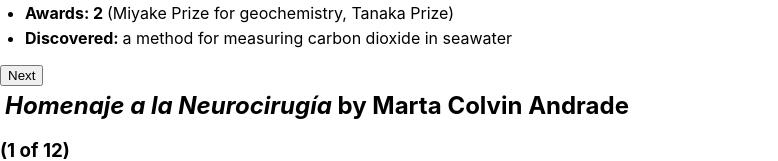
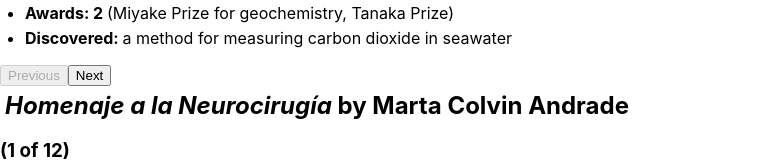
Before and after one commit to TranLeKhanhDuyen/Knowledge, a React (Create React App) app in the folder example/my-app/: page / in a window 1280 px wide. Shown: the part 410-571 px from the top of the page, without its empty margins (0-778 px from the left). Built offline with nearby package versions, Linux system fonts and the light colour scheme.

Commit message:
feat: add revious button

```diff
--- a/example/my-app/src/components/Sate-variable/state.jsx
+++ b/example/my-app/src/components/Sate-variable/state.jsx
@@ -4,6 +4,8 @@ import { sculptureList } from "./data";
 export default function State() {
   const [index, setIndex] = useState(0);
   const [showMore, setShowMore] = useState(false);
+
+  const totalSculptures = sculptureList.length;
 
   const handleNextClick = () => {
     setIndex(index + 1);
@@ -13,10 +15,25 @@ export default function State() {
     setShowMore(!showMore);
   };
 
+  const handlePreviousClick = () => {
+    if (index > 0) {
+      setIndex(index - 1);
+    }
+  };
+
   let sculpture = sculptureList[index];
   return (
     <>
-      <button onClick={handleNextClick}>Next</button>
+      <button onClick={handlePreviousClick} disabled={index === 0}>
+        Previous
+      </button>
+
+      <button
+        onClick={handleNextClick}
+        disabled={index === totalSculptures - 1}
+      >
+        Next
+      </button>
       <h2>
         <i>{sculpture.name}</i> by {sculpture.artist}
       </h2>
```
